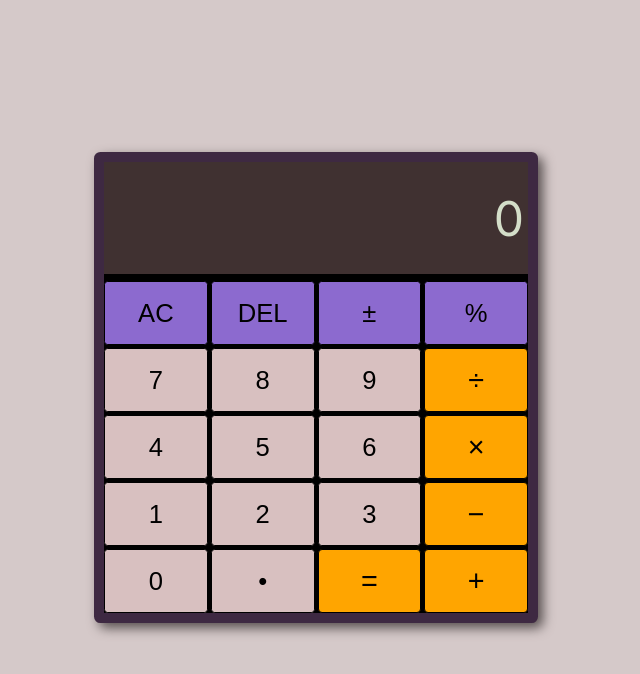
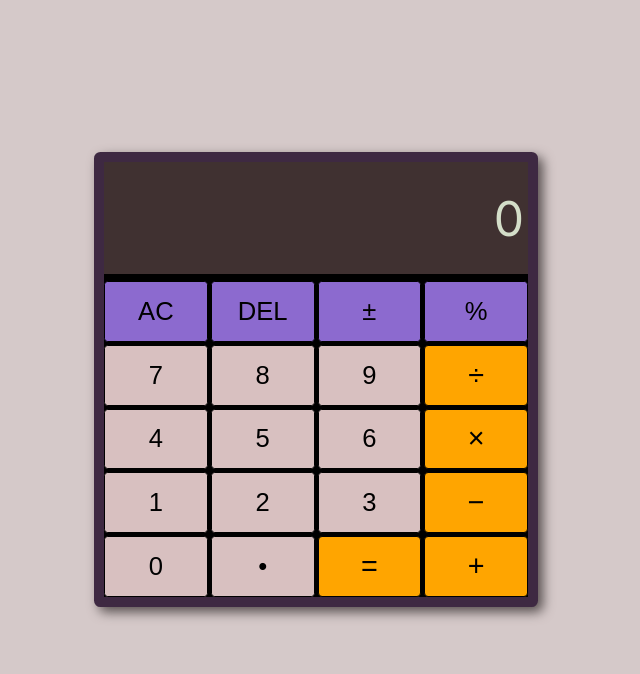
Before and after one commit to tariqs26/Simple-Calculator, a plain HTML site: page index.html in a window 1280 px wide. Shown: the whole page, without its empty margins (324-964 px from the left). Drawn offline with Linux system fonts and the light colour scheme.

Commit message:
update grid row sizing

```diff
--- a/style.css
+++ b/style.css
@@ -18,7 +18,7 @@ body {
   width: 26.5em;
   grid-template-columns: repeat(4, 1fr);
   /* update 6-> desired number of rows to add more ops*/
-  grid-template-rows: repeat(6, minmax(4em, auto));
+  grid-template-rows: repeat(6, minmax(3.8em, auto));
   background-color: black;
   gap: 3px;
   border-radius: 0.4em;
```
